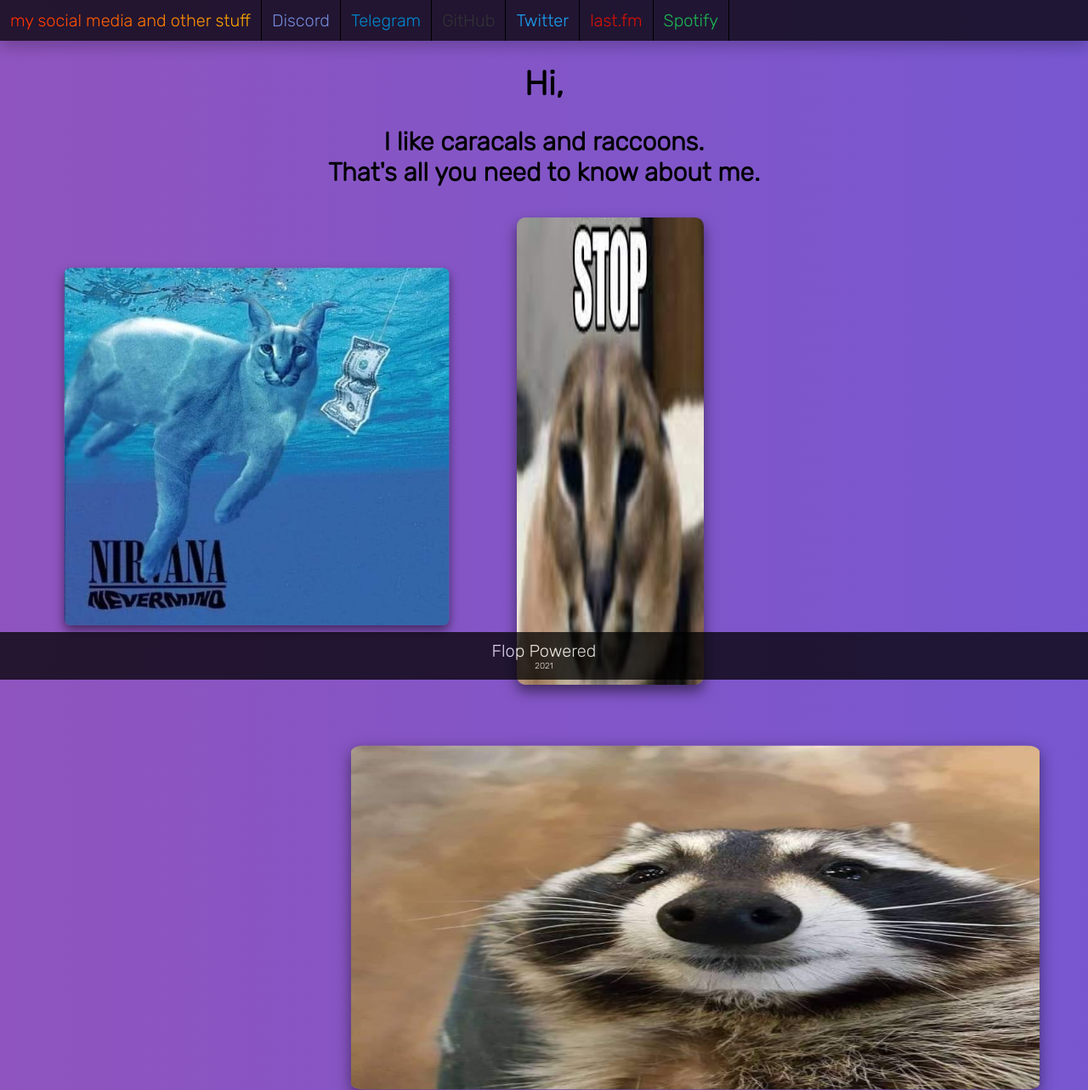
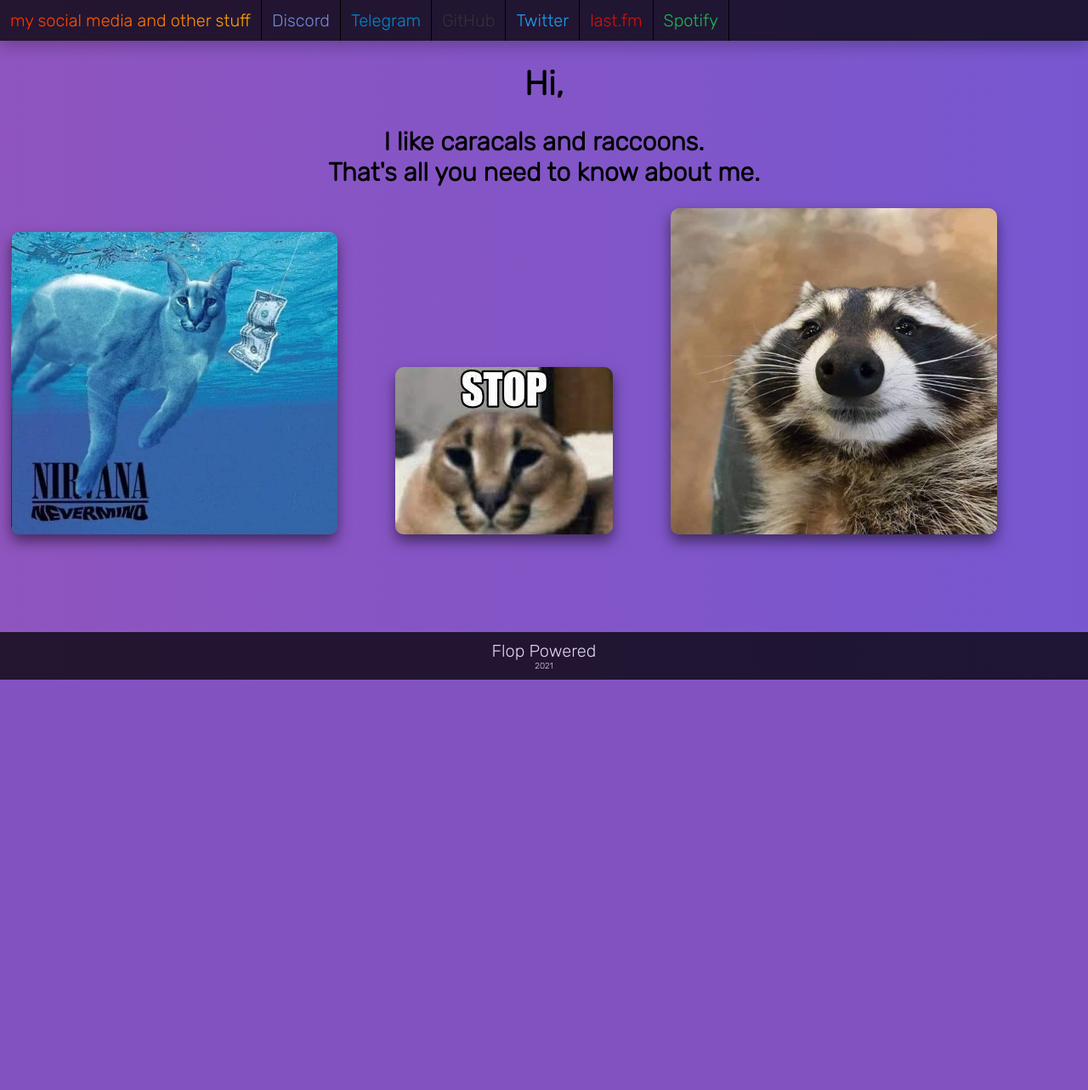
Before and after one commit to SovietUfo/sovietufo.tk, a PHP site: page / in a window 1280 px wide. Shown: the whole page at 85% size. After the commit the page ends 800 px from the top, so only its background shows below. Run offline with PHP 8.4, Linux system fonts and the light colour scheme.

Commit message:
jestem pro

```diff
--- a/style.css
+++ b/style.css
@@ -105,18 +105,19 @@ img {
     border-radius: 10px;
     position: relative;
     box-shadow: 0px 8px 16px 0px rgba(0,0,0,0.5);
+    height: auto;
 }
 .floppa {
-    transform: scale(0.75);
-}
-.selfie {
-    transform: scale(1.5, 0.75);
-    margin-right: 15%;
-    float: right;
+    width: 30%;
+    margin-left: 1%;
 }
 .floppa2 {
-    height: 550px;
-    width: 220px;
+    margin-left: 5%;
+    width: 20%;
+}
+ .selfie {
+    margin-left: 5%;
+    width: 30%;
 }
 @keyframes pokazsie {
     from {
```
